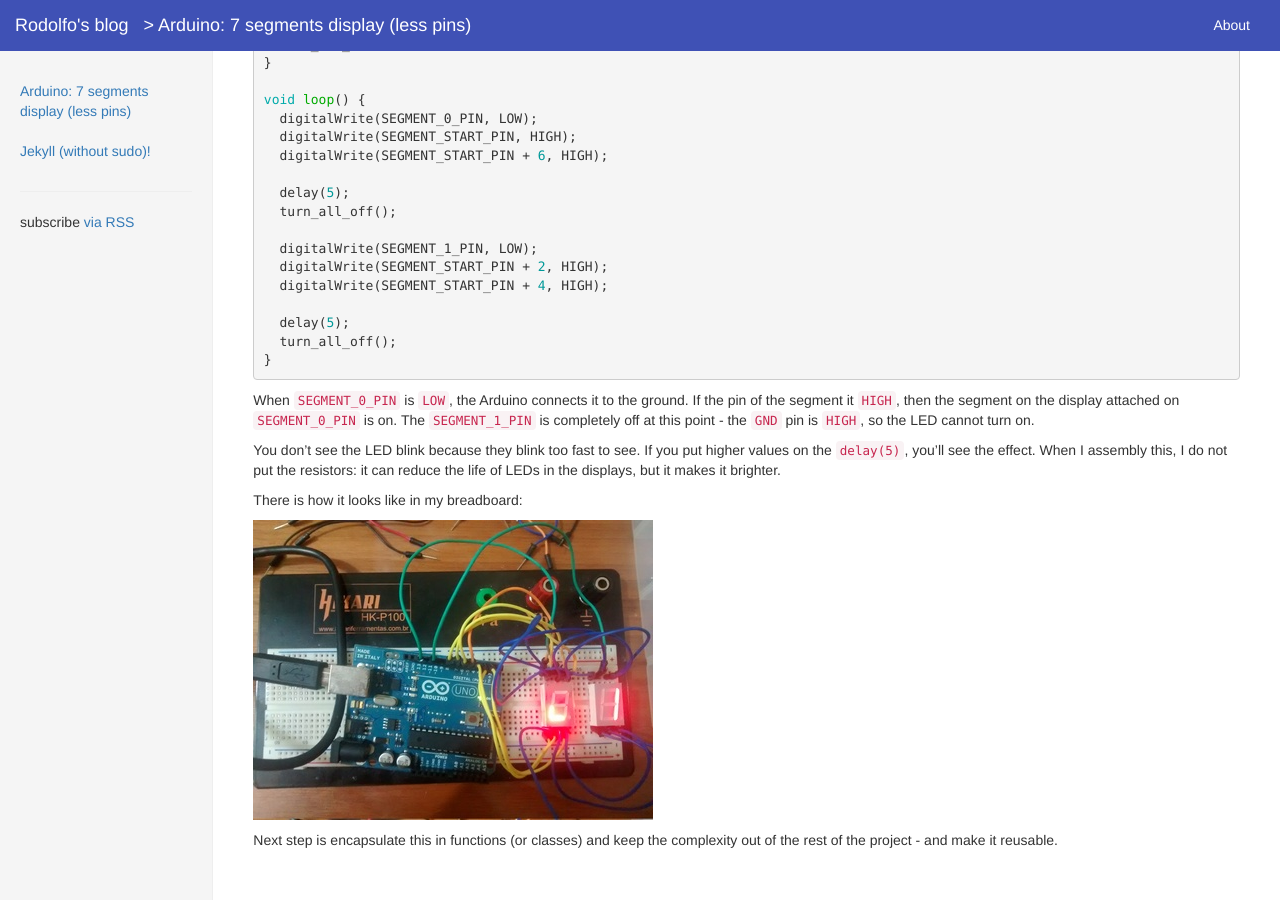
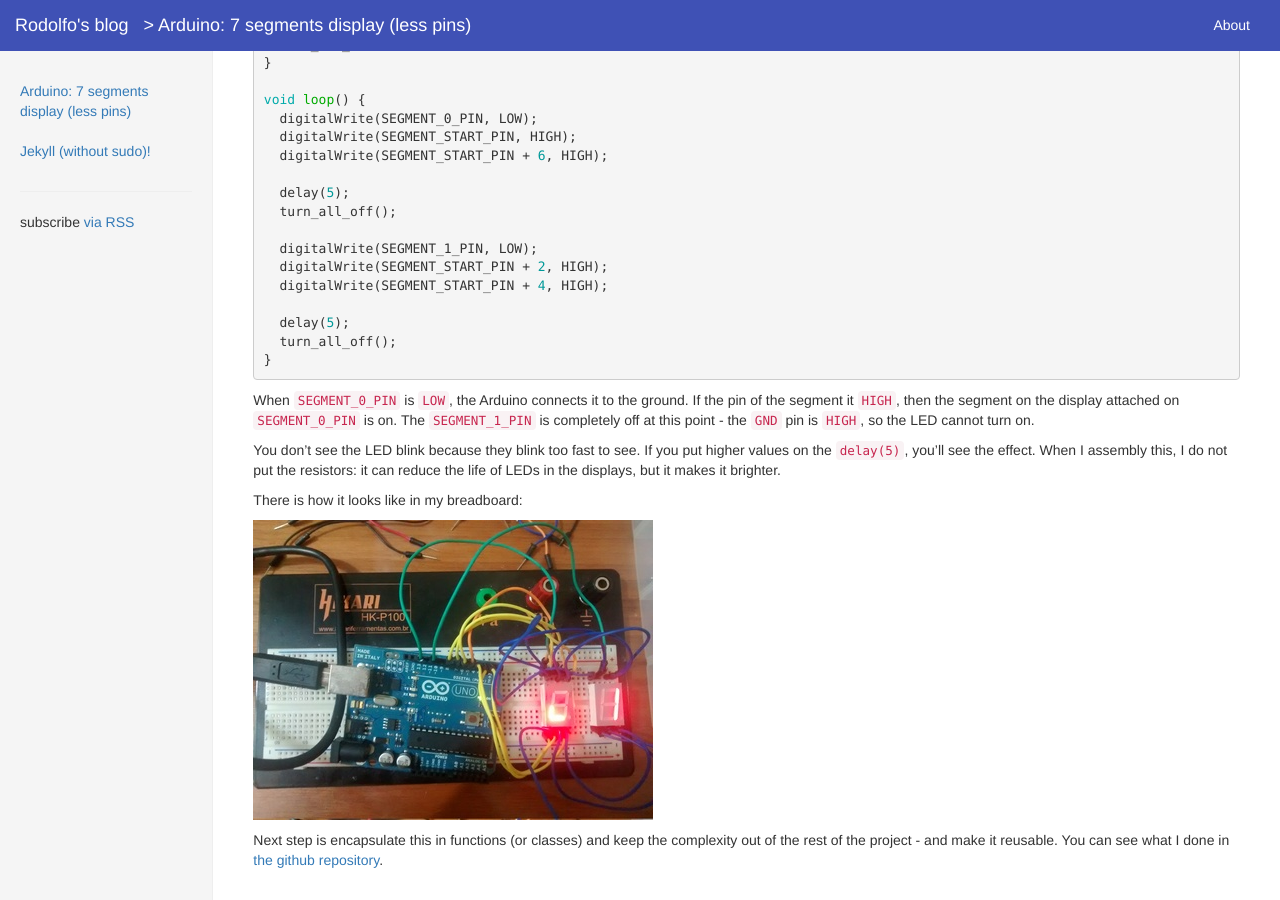
Before and after one commit to rodolfo3/personal-blog, a Jekyll site: the page built from _posts/2014-12-13-arduino-7-segments.markdown, in a window 1280 px wide and 900 px high, scrolled down 1185 px. Built offline with Jekyll 4.4.1, drawn with Linux system fonts in a browser that asks for light colours; nearby versions of some CDN libraries; Markdown is read by kramdown in place of the engine named in the settings.

Commit message:
Added link to repository on the post.

```diff
--- a/_posts/2014-12-13-arduino-7-segments.markdown
+++ b/_posts/2014-12-13-arduino-7-segments.markdown
@@ -73,4 +73,6 @@ There is how it looks like in my breadboard:
 
 <img src="{{ "/2014-12-12-arduino-7-segments/2x7-segment-assembled-small.jpg" | prepend:site.staticurl }}" />
 
-Next step is encapsulate this in functions (or classes) and keep the complexity out of the rest of the project - and make it reusable.
+Next step is encapsulate this in functions (or classes) and keep the complexity out of the rest of the project - and make it reusable. You can see what I done in [the github repository][repo].
+
+[repo]: https://github.com/rodolfo3/SevSegmentsLib
```
